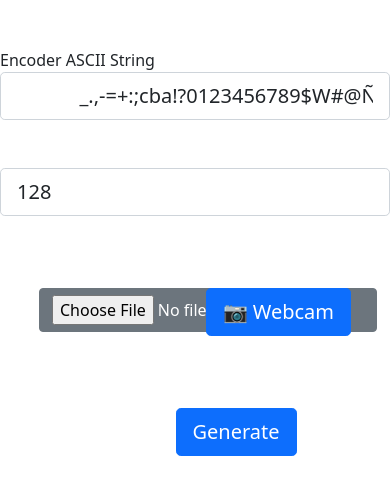
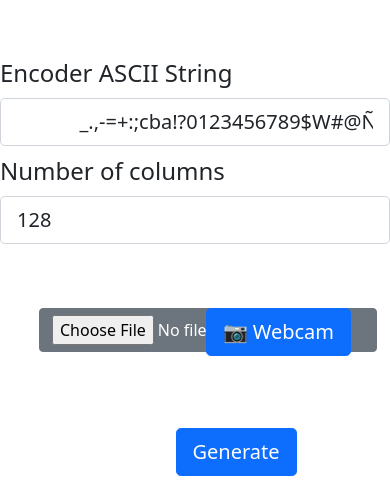
Before and after one commit to chekoduadarsh/ASCII-Video, a Flask app: page / in a window 390 px wide. Shown: the part 56-540 px from the top of the page. Run offline with Flask 2, Linux system fonts and the light colour scheme; some libraries are stand-ins or nearby versions.

Commit message:
Resizing one Column Styling HTML

```diff
--- a/static/css/style.css
+++ b/static/css/style.css
@@ -45,3 +45,7 @@ p {
     display: table;
     margin: 0 auto;
 }
+
+.form-key-label{
+    font-size: 24px;
+}
--- a/templates/index.html
+++ b/templates/index.html
@@ -1,13 +1,18 @@
 <html>
+
 <head>
 
     <script src="https://ajax.googleapis.com/ajax/libs/jquery/3.1.1/jquery.min.js"></script><!-- CSS only -->
-        <link href="https://cdn.jsdelivr.net/npm/bootstrap@5.1.3/dist/css/bootstrap.min.css" rel="stylesheet" integrity="sha384-1BmE4kWBq78iYhFldvKuhfTAU6auU8tT94WrHftjDbrCEXSU1oBoqyl2QvZ6jIW3" crossorigin="anonymous">
-        <script src="https://cdn.jsdelivr.net/npm/bootstrap@5.1.3/dist/js/bootstrap.bundle.min.js" integrity="sha384-ka7Sk0Gln4gmtz2MlQnikT1wXgYsOg+OMhuP+IlRH9sENBO0LRn5q+8nbTov4+1p" crossorigin="anonymous"></script>
+    <link href="https://cdn.jsdelivr.net/npm/bootstrap@5.1.3/dist/css/bootstrap.min.css" rel="stylesheet"
+        integrity="sha384-1BmE4kWBq78iYhFldvKuhfTAU6auU8tT94WrHftjDbrCEXSU1oBoqyl2QvZ6jIW3" crossorigin="anonymous">
+    <script src="https://cdn.jsdelivr.net/npm/bootstrap@5.1.3/dist/js/bootstrap.bundle.min.js"
+        integrity="sha384-ka7Sk0Gln4gmtz2MlQnikT1wXgYsOg+OMhuP+IlRH9sENBO0LRn5q+8nbTov4+1p"
+        crossorigin="anonymous"></script>
 
     <link rel="stylesheet" href="https://cdnjs.cloudflare.com/ajax/libs/font-awesome/6.0.0/css/all.min.css" />
     <link rel="stylesheet" href="{{url_for('static', filename='css/style.css')}}" />
 </head>
+
 <body>
     <nav class="navbar navbar-dark bg-dark">
         <a class="navbar-brand" href="#">ASCII VIDEO</a>
@@ -15,17 +20,31 @@
     </nav>
     </br>
     </br>
-        <label for="exampleInputEmail1">Encoder ASCII String</label>
-        <input class="form-control form-control-lg" type="text" id="encode_input" name="einput" value="            _.,-=+:;cba!?0123456789$W#@Ñ"><br><br>
 
-        <input class="form-control form-control-lg" type="text" id="input_img_size" name="einput" value="128"><br><br>
+    <form>
+        <div class="form-group row">
+            <label class="col-sm-2 col-form-label form-key-label">Encoder ASCII String</label>
+            <div class="col-sm-10">
+                <input type="text" class="form-control form-control-lg" id="encode_input"
+                    value="            _.,-=+:;cba!?0123456789$W#@Ñ">
+            </div>
+        </div>
+        <div class="form-group row">
+            <label class="col-sm-2 col-form-label form-key-label">Number of columns</label>
+            <div class="col-sm-10">
+                <input type="text" class="form-control form-control-lg" id="input_img_size" value="128">
+            </div>
+        </div>
+        </div>
+    </form>
+    </br>
     </br>
     <div class="file_div">
-            <input type="file"  class="btn btn-secondary input_img" id="input_img" name="img" accept="image/*">
+        <input type="file" class="btn btn-secondary input_img" id="input_img" name="img" accept="image/*">
     </div>
 
     <div class="webcam_div">
-            <button type="button" class="btn btn-primary btn-lg" > 📷 Webcam</button>
+        <button type="button" class="btn btn-primary btn-lg"> 📷 Webcam</button>
     </div>
     </br>
     </br>
@@ -33,7 +52,7 @@
     </br>
     </br>
     <div class="Generate">
-            <button type="button" class="btn btn-primary btn-lg" onclick="get_result()" >Generate</button>
+        <button type="button" class="btn btn-primary btn-lg" onclick="get_result()">Generate</button>
     </div>
     </br>
     </br>
@@ -45,7 +64,7 @@
         <div class='result'>{{encoded_img}}</div>
     </div>
     <script>
-             function get_result(){
+        function get_result() {
             var val1 = $("#encode_input").val();
             var val3 = $("#input_img_size").val();
             var val2 = $("#input_img").val();
@@ -60,10 +79,10 @@
                         $.ajax({
                             url: "/calculate_result",
                             type: "get",
-                                data: {'val1': val1, 'val2': val2, 'val3':val3},
-                                success: function(response) {
-                                    $(".result").html('<p>'+response.result.toString()+'</p>');
-                                    $(".result_raw").html('<img src="'+val2+'">');
+                            data: { 'val1': val1, 'val2': val2, 'val3': val3 },
+                            success: function (response) {
+                                $(".result").html('<p>' + response.result.toString() + '</p>');
+                                $(".result_raw").html('<img src="' + val2 + '">');
                             },
                         });
 
@@ -78,4 +97,5 @@
     </script>
 
 </body>
+
 </html>
```
Also changed, not shown: libs/videoreader.py (+4 -3 lines). Lines whose indentation alone changed are shown as unchanged.
